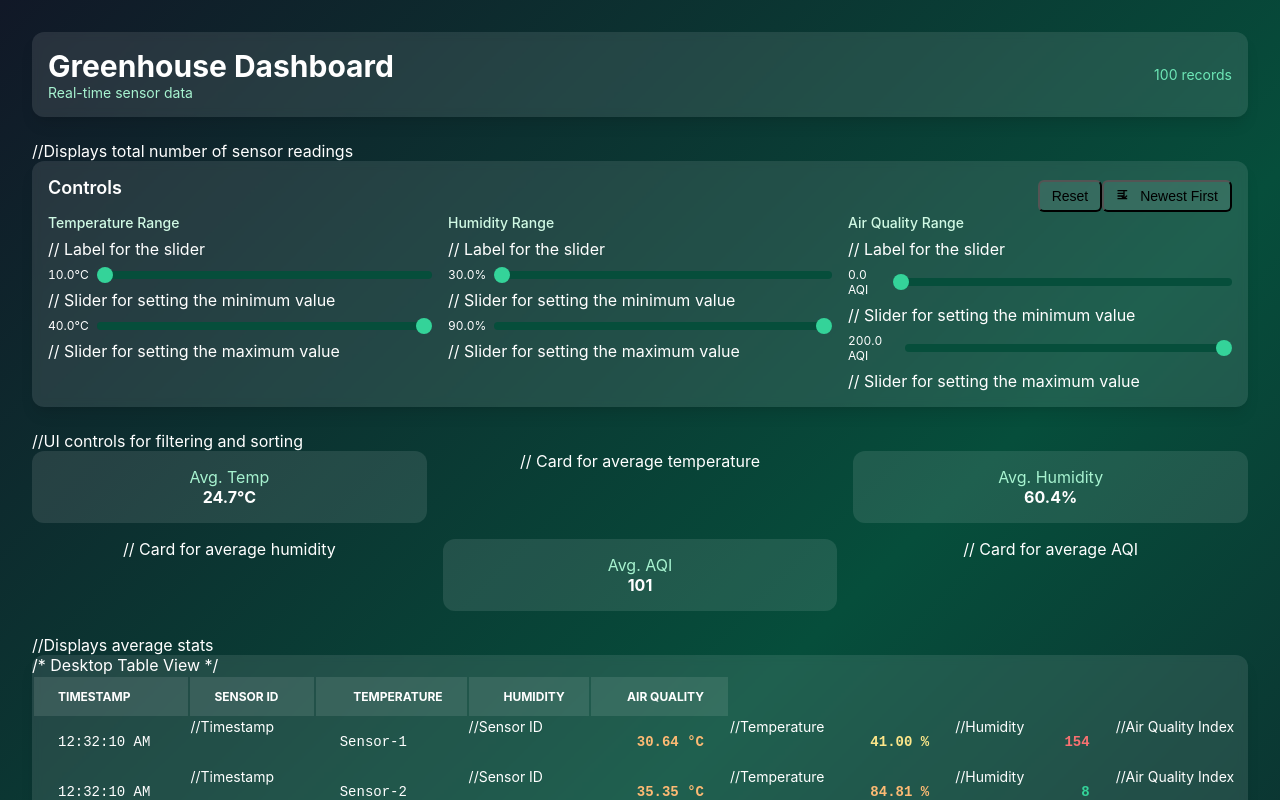
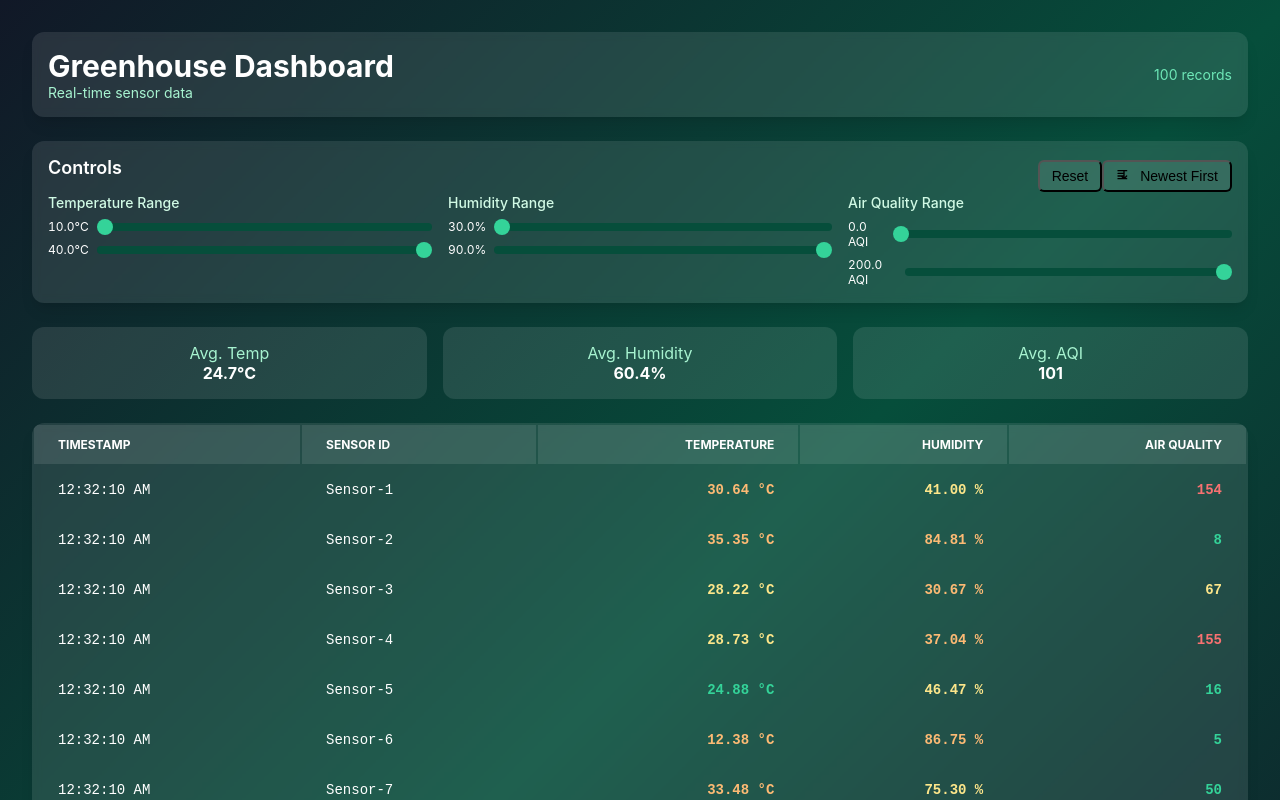
Before and after one commit to GrantOkawa/greenhouse-sensor-dashboard, a React (Create React App) app: page / in a window 1280 px wide. Shown: the top 800 px of the page. Built offline with nearby package versions, Linux system fonts and the light colour scheme; the HTML template or start-up script is replaced by a standard one.

Commit message:
Fixed UI rendering

```diff
--- a/src/components/Dashboard.tsx
+++ b/src/components/Dashboard.tsx
@@ -160,8 +160,8 @@ const Dashboard = () => {
   return (
     <div className="dashboard">
       <div className="dashboard-container">
-        <Header dataLength={allData.length} /> //Displays total number of sensor
-        readings
+        <Header dataLength={allData.length} />{" "}
+        {/* Displays total number of sensor readings*/}
         <FilterControls
           filters={filters}
           onFilterChange={handleFilterChange}
@@ -169,16 +169,16 @@ const Dashboard = () => {
           onSortToggle={handleSortToggle}
           onReset={handleResetFilters}
         />{" "}
-        //UI controls for filtering and sorting
-        <SummaryCard stats={summaryStats} /> //Displays average stats
-        <DataTable data={paginatedData} /> //Displays sensor data in table
-        format
+        {/* UI controls for filtering and sorting */}
+        <SummaryCard stats={summaryStats} /> {/*Displays average stats */}
+        <DataTable data={paginatedData} />{" "}
+        {/*Displays sensor data in table format*/}
         <Pagination
           currentPage={currentPage}
           totalPages={totalPages}
           onPageChange={handlePageChange}
         />{" "}
-        //Page navigation controls
+        {/* Page navigation controls */}
       </div>
     </div>
   );
--- a/src/components/DataTable.tsx
+++ b/src/components/DataTable.tsx
@@ -65,8 +65,7 @@ const getMetricColor = (
 const TableRow = memo<{ data: SensorData }>(({ data }) => (
   <tr className="table-row border-b border-white-10 hover:bg-white-5">
     <td className="table-cell font-mono">{formatTimestamp(data.timestamp)}</td>{" "}
-    //Timestamp
-    <td className="table-cell">{data.sensorId}</td> //Sensor ID
+    <td className="table-cell">{data.sensorId}</td>
     <td
       className={`table-cell text-right font-semibold ${getMetricColor(
         data.temperature,
@@ -75,7 +74,6 @@ const TableRow = memo<{ data: SensorData }>(({ data }) => (
     >
       {data.temperature.toFixed(2)} °C
     </td>{" "}
-    //Temperature
     <td
       className={`table-cell text-right font-semibold ${getMetricColor(
         data.humidity,
@@ -84,7 +82,6 @@ const TableRow = memo<{ data: SensorData }>(({ data }) => (
     >
       {data.humidity.toFixed(2)} %
     </td>{" "}
-    //Humidity
     <td
       className={`table-cell text-right font-semibold ${getMetricColor(
         data.airQuality,
@@ -93,7 +90,6 @@ const TableRow = memo<{ data: SensorData }>(({ data }) => (
     >
       {data.airQuality.toFixed(0)}
     </td>{" "}
-    //Air Quality Index
   </tr>
 ));
 
@@ -101,11 +97,11 @@ const TableRow = memo<{ data: SensorData }>(({ data }) => (
 const MobileCard = memo<{ data: SensorData }>(({ data }) => (
   <div className="mobile-card bg-white-10 border border-white-20">
     <div className="flex justify-between items-center mb-2">
-      <span className="font-bold text-white">{data.sensorId}</span> //Sensor ID
+      <span className="font-bold text-white">{data.sensorId}</span>{" "}
+      {/*Sensor ID */}
       <span className="text-sm text-gray-300 font-mono">
         {formatTimestamp(data.timestamp)}
       </span>{" "}
-      //Timestamp
     </div>
     <div className="mobile-data-grid">
       <div>
@@ -115,7 +111,7 @@ const MobileCard = memo<{ data: SensorData }>(({ data }) => (
         >
           {data.temperature.toFixed(1)}°
         </p>{" "}
-        //Temperature
+        {/*Temperature */}
       </div>
       <div>
         <p className="metric-label">Humidity</p>
@@ -127,14 +123,14 @@ const MobileCard = memo<{ data: SensorData }>(({ data }) => (
         >
           {data.humidity.toFixed(1)}%
         </p>{" "}
-        //Humidity
+        {/* Humidity*/}
       </div>
       <div>
         <p className="metric-label">AQI</p>
         <p className={`metric-value ${getMetricColor(data.airQuality, "aqi")}`}>
           {data.airQuality.toFixed(0)}
         </p>{" "}
-        //Air Quality Index
+        {/*Air Quality Index */}
       </div>
     </div>
   </div>
@@ -156,7 +152,7 @@ const DataTable: React.FC<{ data: SensorData[] }> = memo(({ data }) => {
 
   return (
     <div className="data-table-container bg-white-10 backdrop-blur-sm rounded-xl shadow-lg border border-white-20 overflow-hidden">
-      /* Desktop Table View */
+      {/*Desktop Table View*/}
       <div className="desktop-only">
         <table className="table">
           <thead className="table-header text-xs text-white uppercase">
@@ -188,7 +184,8 @@ const DataTable: React.FC<{ data: SensorData[] }> = memo(({ data }) => {
           </tbody>
         </table>
       </div>
-      /* Mobile Card View */
+
+      {/* Mobile Card View */}
       <div className="mobile-only p-4 space-y-4">
         {data.map((item) => (
           <MobileCard key={`${item.sensorId}-${item.timestamp}`} data={item} />
--- a/src/components/FilterControls.tsx
+++ b/src/components/FilterControls.tsx
@@ -38,8 +38,8 @@ const FilterControls: React.FC<{
     unit: string;
   }> = ({ label, category, min, max, step, unit }) => (
     <div className="filter-slider-container">
-      <label className="filter-label text-green-100">{label} Range</label> //
-      Label for the slider
+      <label className="filter-label text-green-100">{label} Range</label>{" "}
+      {/*Label for the slider */}
       <div className="slider-container">
         <span className="slider-value">
           {filters[category].min.toFixed(1)}
@@ -56,7 +56,7 @@ const FilterControls: React.FC<{
           aria-label={`${label} min value`}
         />
       </div>{" "}
-      // Slider for setting the minimum value
+      {/* Slider for setting the minimum value*/}
       <div className="slider-container">
         <span className="slider-value">
           {filters[category].max.toFixed(1)}
@@ -73,7 +73,7 @@ const FilterControls: React.FC<{
           aria-label={`${label} max value`}
         />
       </div>{" "}
-      // Slider for setting the maximum value
+      {/* Slider for setting the maximum value*/}
     </div>
   );
 
--- a/src/components/Header.tsx
+++ b/src/components/Header.tsx
@@ -12,7 +12,8 @@ const Header: React.FC<{ dataLength: number }> = ({ dataLength }) => (
         <span className="record-count text-green-300">
           {dataLength} records
         </span>
-      </div> {/* Display the number of records */}
+      </div>{" "}
+      {/* Display the number of records */}
     </div>
   </header>
 );
--- a/src/components/SummaryCard.tsx
+++ b/src/components/SummaryCard.tsx
@@ -1,4 +1,4 @@
-import React from 'react';
+import React from "react";
 
 // Structure of the data used for summary statistics
 interface SummaryStats {
@@ -14,15 +14,18 @@ const SummaryCard: React.FC<{ stats: SummaryStats }> = ({ stats }) => (
     <div className="bg-white-10 p-4 rounded-xl">
       <p className="text-green-200 text-sm">Avg. Temp</p>
       <p className="text-2xl font-bold">{stats.avgTemp.toFixed(1)}°C</p>
-    </div> // Card for average temperature
+    </div>{" "}
+    {/*Card for average temperature*/}
     <div className="bg-white-10 p-4 rounded-xl">
       <p className="text-green-200 text-sm">Avg. Humidity</p>
       <p className="text-2xl font-bold">{stats.avgHumidity.toFixed(1)}%</p>
-    </div> // Card for average humidity
+    </div>{" "}
+    {/*Card for average humidity*/}
     <div className="bg-white-10 p-4 rounded-xl">
       <p className="text-green-200 text-sm">Avg. AQI</p>
       <p className="text-2xl font-bold">{stats.avgAqi.toFixed(0)}</p>
-    </div> // Card for average AQI
+    </div>{" "}
+    {/*Card for average AQI*/}
   </div>
 );
 
```
